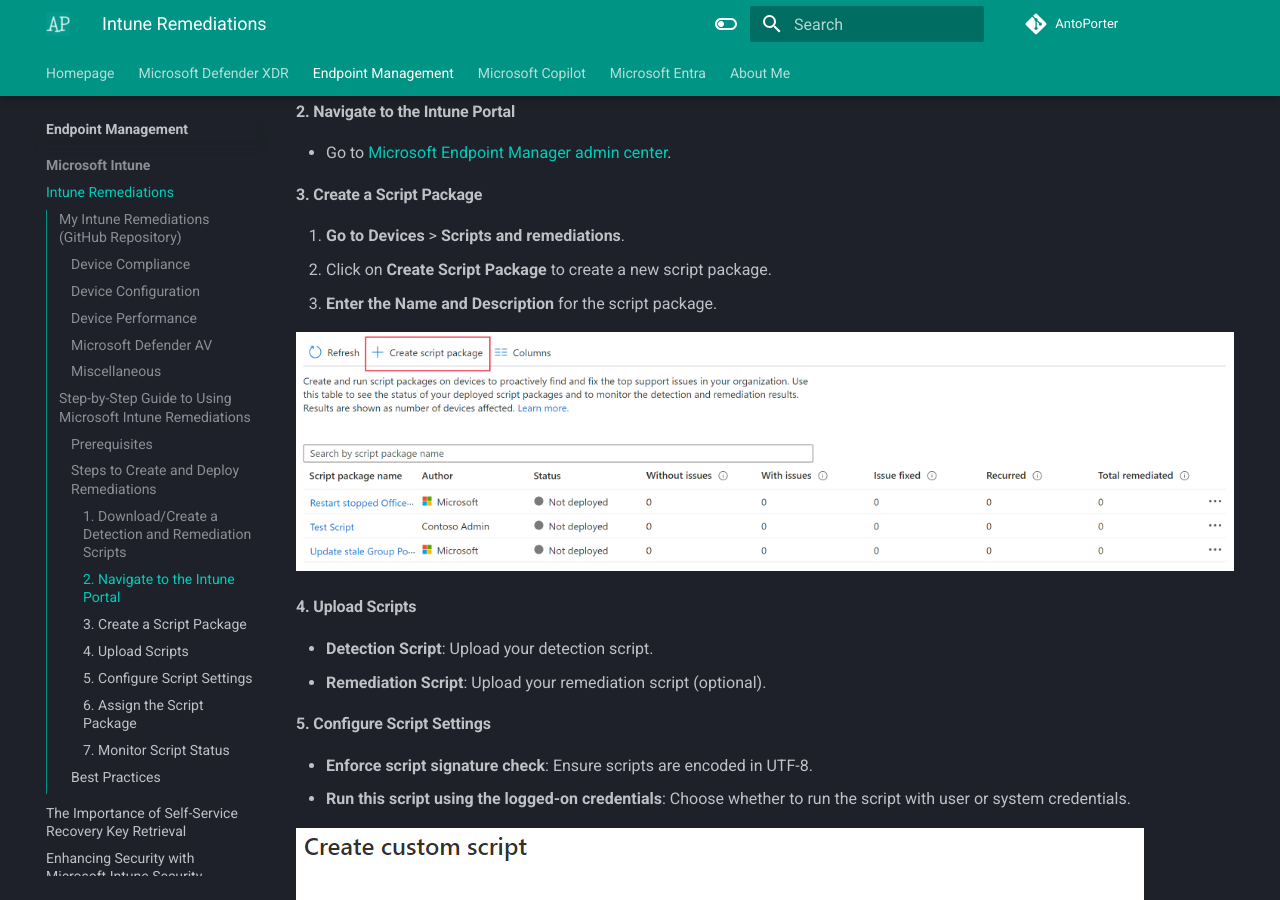
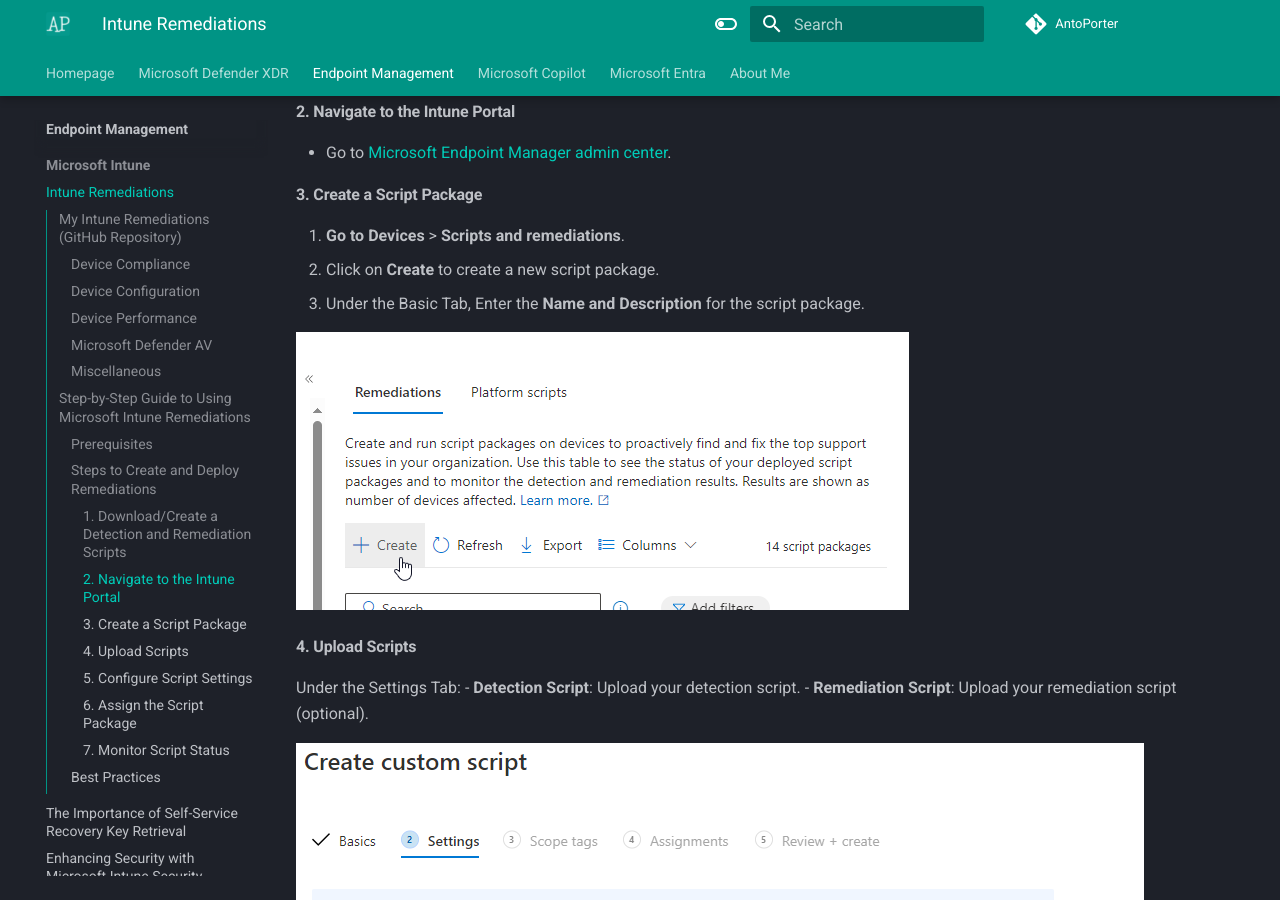
Before and after one commit to AntoPorter/antoporter.github.io, an MkDocs documentation site: the page built from docs/endpoint/intune/remediations.md, in a window 1280 px wide and 900 px high, scrolled down 1376 px. Built offline with MkDocs 1.6.1 and Material for MkDocs 9.7.7, drawn with Linux system fonts in a browser that asks for light colours; comment, search, counter and statistics services are not loaded.

Commit message:
remediations

```diff
--- a/docs/endpoint/intune/remediations.md
+++ b/docs/endpoint/intune/remediations.md
@@ -46,23 +46,26 @@
 - Go to [Microsoft Endpoint Manager admin center](https://endpoint.microsoft.com).
 
 #### 3. Create a Script Package
+
 1. **Go to Devices** > **Scripts and remediations**.
-2. Click on **Create Script Package** to create a new script package.
-3. **Enter the Name and Description** for the script package.
+2. Click on **Create** to create a new script package.
+3. Under the Basic Tab, Enter the **Name and Description** for the script package.
 
 ![Remediations-CreateScriptPackage](./Images/remediations-createscriptpackage.png)
 
 #### 4. Upload Scripts
 
+Under the Settings Tab:
  - **Detection Script**: Upload your detection script.
  - **Remediation Script**: Upload your remediation script (optional).
+
+![Remediations-ScriptSettings](./Images/remediations-scriptsettings.png)
 
 #### 5. Configure Script Settings
 
 - **Enforce script signature check**: Ensure scripts are encoded in UTF-8.
 - **Run this script using the logged-on credentials**: Choose whether to run the script with user or system credentials.
 
-![Remediations-ScriptSettings](./Images/remediations-scriptsettings.png)
 
 #### 6. Assign the Script Package
 
```
Also changed, not shown: docs/endpoint/intune/Images/remediations-createscriptpackage.png.
